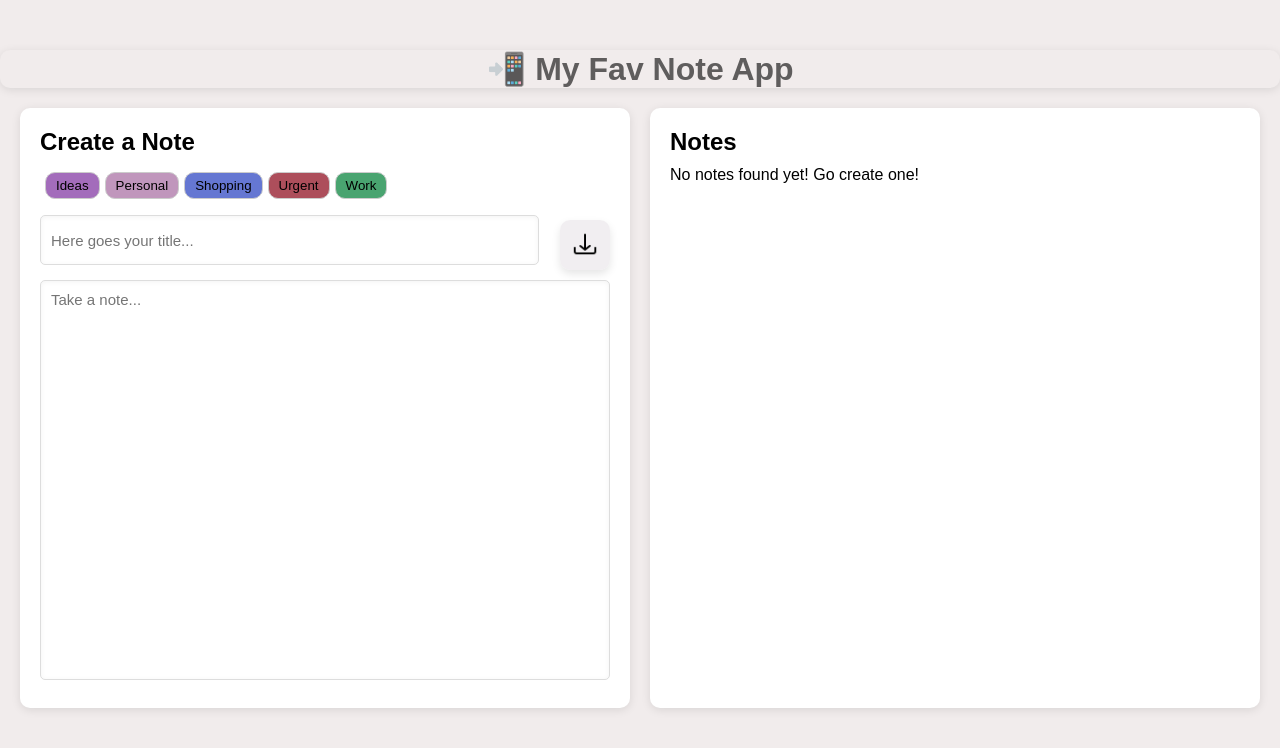
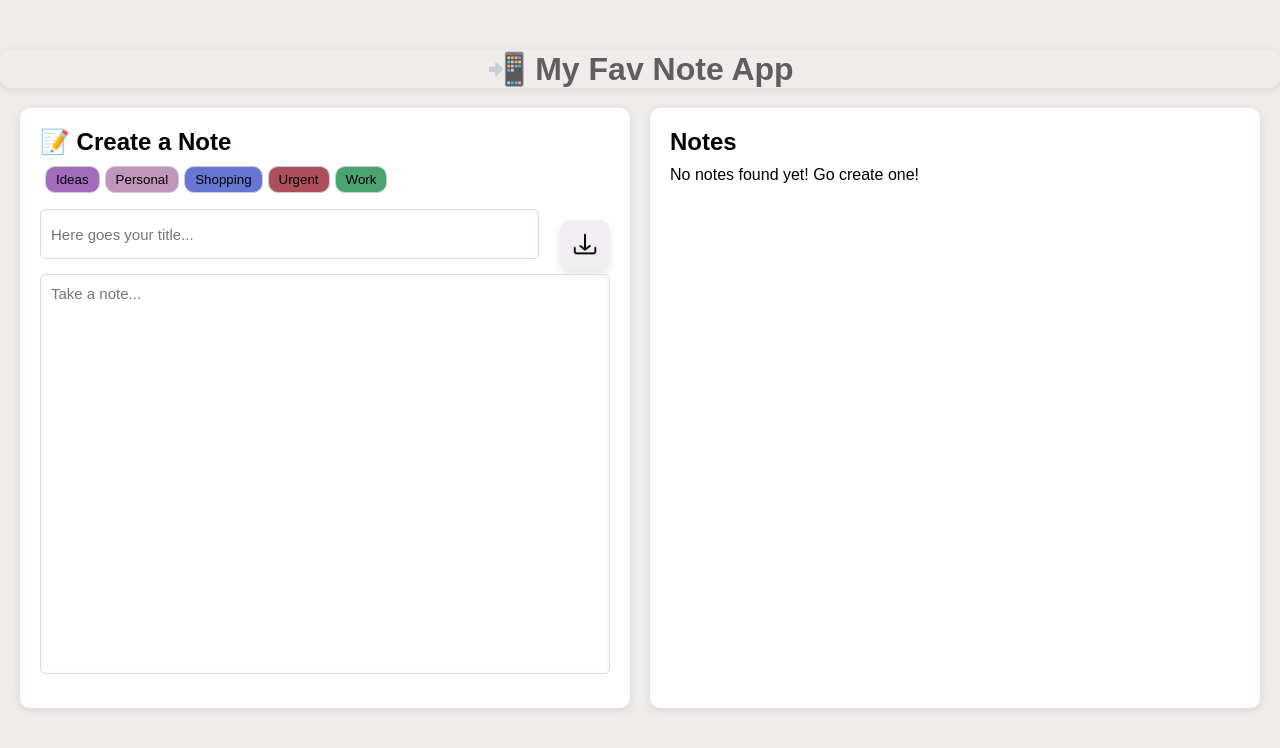
Before and after one commit to XiaoweiZhao1010/My-fav-note-app, a React (Vite) app: page / in a window 1280 px wide. Shown: the top 748 px of the page. Built offline with nearby package versions, Linux system fonts and the light colour scheme.

Commit message:
No significant change, fixed a bug

```diff
--- a/src/App.css
+++ b/src/App.css
@@ -73,8 +73,8 @@ body {
 }
 
 .title {
-  margin-bottom: 10px;
-  display: block;
+  text-shadow: 1px 1px 2px rgba(225, 9, 9, 0.05);
+  animation: fadeIn 0.6s ease-in-out;
 }
 
 .note-title {
@@ -259,7 +259,7 @@ button {
 .tag-buttons {
   display: flex;
   gap: 10px;
-  margin-top: 16px;
+  margin-top: 10px;
   margin-bottom: 16px;
 }
 
@@ -286,3 +286,16 @@ button {
   color: white;
   border-color: #007bff;
 }
+.editing-note {
+  animation: fadeIn 0.6s ease-in-out;
+}
+@keyframes fadeIn {
+  from {
+    opacity: 0;
+    transform: translateY(-4px);
+  }
+  to {
+    opacity: 1;
+    transform: translateY(0);
+  }
+}
--- a/src/App.jsx
+++ b/src/App.jsx
@@ -10,7 +10,6 @@ function App() {
     return savedNotes ? JSON.parse(savedNotes) : [];
   });
   const [selectedTag, setSelectedTag] = useState(null);
-
   const [activeNoteId, setActiveNoteId] = useState(null);
 
   const [newNote, setNewNote] = useState({
@@ -20,12 +19,14 @@ function App() {
     tag: selectedTag,
   });
   const [selectedNote, setSelectedNote] = useState(null);
-
-  // useEffect(() => {
-  //   if (selectedNote) {
-  //     console.log(selectedNote);
-  //   }
-  // }, [selectedNote]);
+  useEffect(() => {
+    if (selectedNote) {
+      console.log(selectedNote);
+    }
+  }, [selectedNote]);
+  const filteredNotes = selectedTag
+    ? notes.filter((note) => note.tag === selectedTag)
+    : notes;
 
   const handleTagChange = (tag) => {
     setSelectedTag(tag);
@@ -33,9 +34,6 @@ function App() {
       return { ...prevNote, tag: tag };
     });
   };
-  const filteredNotes = selectedTag
-    ? notes.filter((note) => note.tag === selectedTag)
-    : notes;
 
   function clickHandler(id) {
     setActiveNoteId(id);
@@ -50,6 +48,18 @@ function App() {
       ...prev,
       [name]: value,
     }));
+  };
+  const editHandler = (id) => {
+    const noteToEdit = notes.find((note) => note.noteId === id);
+    if (noteToEdit) {
+      setNewNote({
+        noteId: noteToEdit.noteId,
+        title: noteToEdit.title,
+        content: noteToEdit.content,
+        tag: noteToEdit.tag,
+      });
+      setSelectedTag(noteToEdit.tag);
+    }
   };
 
   const handleSave = () => {
@@ -76,10 +86,10 @@ function App() {
     setNotes(updatedNotes);
 
     localStorage.setItem("notes", JSON.stringify(updatedNotes));
-    setSelectedTag(newNote.tag);
-
+    setSelectedTag("");
     setNewNote({ noteId: null, title: "", content: "", tag: "" });
   };
+
   const deleteHandler = (id) => {
     const confirmDelete = window.confirm(
       "Are you sure you want to delete? This action is not reversible."
@@ -87,19 +97,9 @@ function App() {
     if (!confirmDelete) return;
 
     const updatedNotes = notes.filter((note) => note.noteId !== id);
+
     setNotes(updatedNotes);
     localStorage.setItem("notes", JSON.stringify(updatedNotes));
-  };
-
-  const editHandler = (id) => {
-    const noteToEdit = notes.find((note) => note.noteId === id);
-    if (noteToEdit)
-      setNewNote({
-        noteId: noteToEdit.noteId,
-        title: noteToEdit.title,
-        content: noteToEdit.content,
-        tag: noteToEdit.tag,
-      });
   };
 
   return (
--- a/src/components/CreateNote.jsx
+++ b/src/components/CreateNote.jsx
@@ -10,13 +10,25 @@ export default function CreateNote({
   handleTagChange,
   selectedTag,
 }) {
+  const isEditing = newNote.noteId !== null;
+
   // useEffect(()=>{
   //   console.log(selectedTag);
   // }, selectedTag)
   return (
     <>
       <section className="note-container ">
-        <h1 className="title">Create a Note</h1>
+        {/* key ={...} forces React to rerender so creating a note also have a great effect when triggered */}
+        <h1 className="title" key={isEditing ? "editing" : "creating"}>
+          {isEditing ? (
+            <div className="editing-note">
+              ✏️ Editing Note — Don&#39;t forget to save!
+            </div>
+          ) : (
+            "📝 Create a Note"
+          )}
+        </h1>
+
         <div className="tag-buttons">
           <Button handleTagChange={handleTagChange} selectedTag={selectedTag} />
         </div>
```
